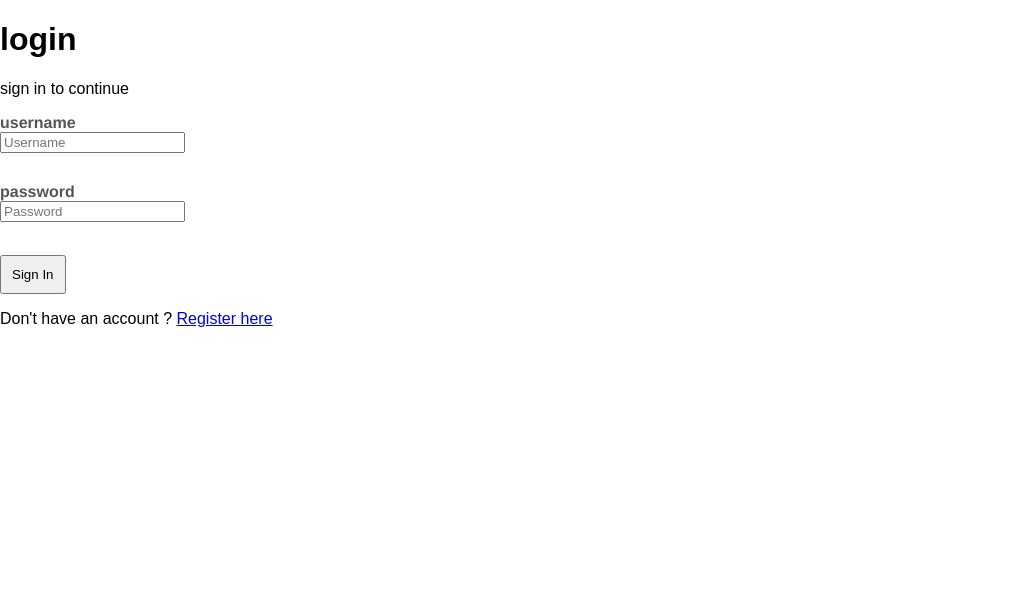
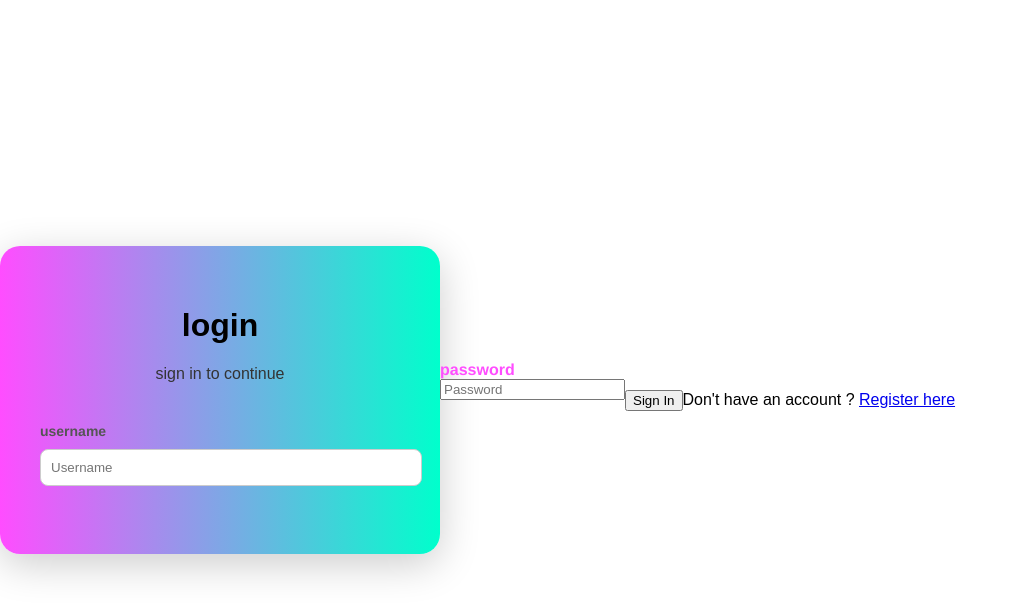
Before and after one commit to ALTUM-02/django_to_do, a Django app: page /login/ in a window 1280 px wide. Shown: the top 616 px of the page, without its empty margins (0-1018 px from the left). Run offline with Django 5.2, Linux system fonts and the light colour scheme.

Commit message:
new change

```diff
--- a/mimi/static/css/styles.css
+++ b/mimi/static/css/styles.css
@@ -24,12 +24,6 @@ label {
     color: #555;
 }
 
-button,
-input[type="submit"] {
-    margin-top: 15px;
-    padding: 10px;
-
-
 .login-container{
     display: flex;
     justify-content: ccenter;
@@ -49,6 +43,16 @@ input[type="submit"] {
 
 .login-header p{
     color: #333;
+}
+
+.form-group{
+    margin-bottom: 15px;
+}
+
+.form-group label{
+    display: block;
+    margin-bottom: px;
+    color: #ff4dff;
 }
 
 .login-card {
```
